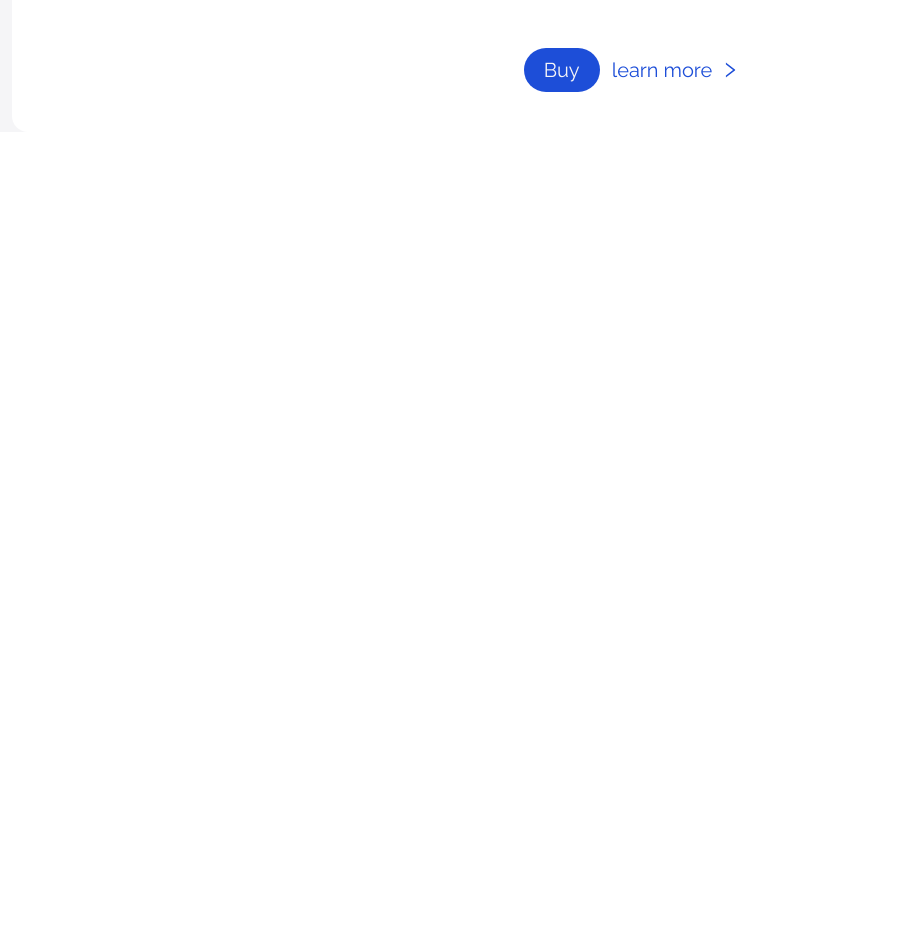
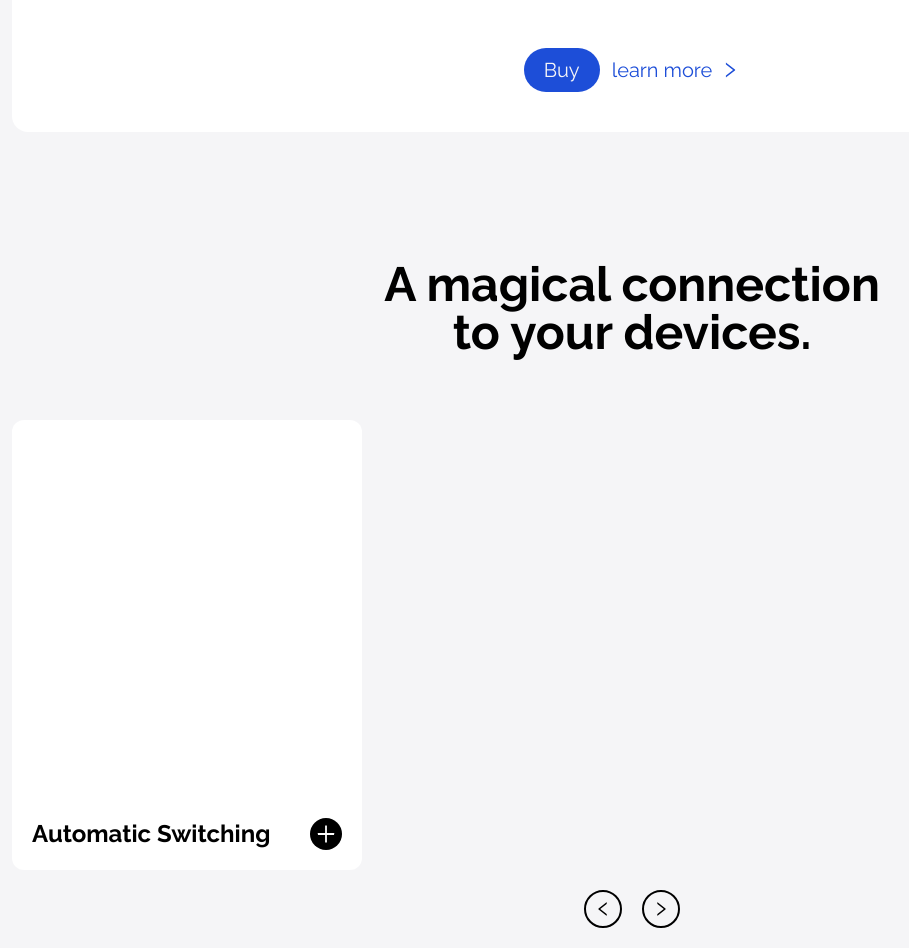
Before and after one commit to Elul-Asfaha/appleairpodclone, a React (Vite) app: page / in a window 1280 px wide. Shown: the part 2000-2948 px from the top of the page, without its empty margins (8-917 px from the left). Before the commit the page ends 2132 px from the top, so only its background shows below. Built offline with nearby package versions, Linux system fonts and the light colour scheme.

Commit message:
working on features page

```diff
--- /dev/null
+++ b/src/components/Features.tsx
@@ -0,0 +1,32 @@
+import { AiOutlineRight, AiOutlineLeft, AiOutlinePlus } from "react-icons/ai";
+const Features = () => {
+    return (
+        <div className='max-w-[1520px] flex flex-col w-full overflow-x-hidden md:pt-32 items-center text-center px-5'>
+            <p className='text-5xl font-bold w-[500px] text-center  md:mb-16'>
+                A magical connection to your devices.
+            </p>
+            <div className='w-full'>
+                <div className='flex gap-5'>
+                    <div className='relative min-w-[350px] bg-white min-h-[450px] rounded-xl'>
+                        <div className='absolute inset-x-0 flex w-full items-center justify-between px-5 font-bold text-2xl bottom-5'>
+                            <p>Automatic Switching</p>
+                            <button className='bg-black text-white p-1 rounded-full'>
+                                <AiOutlinePlus />
+                            </button>
+                        </div>
+                    </div>
+                </div>
+            </div>
+            <div className='flex gap-5 py-5'>
+                <button className='border-2 border-black rounded-full p-2 text-lg font-bold'>
+                    <AiOutlineLeft />
+                </button>
+                <button className='border-2 border-black rounded-full p-2 text-lg font-bold'>
+                    <AiOutlineRight />
+                </button>
+            </div>
+        </div>
+    );
+};
+
+export default Features;
--- a/src/pages/Home.tsx
+++ b/src/pages/Home.tsx
@@ -21,6 +21,7 @@ const generationsData = [
 ];
 import { AiOutlineRight } from "react-icons/ai";
 import Banner from "../components/Banner";
+import Features from "../components/Features";
 const Home = () => {
     const generationData = generationsData;
     return (
@@ -65,7 +66,9 @@ const Home = () => {
                 </div>
             </div>
             <Banner video={true} />
-            <Banner /> <Banner />
+            <Banner />
+            <Banner />
+            <Features />
         </div>
     );
 };
```
